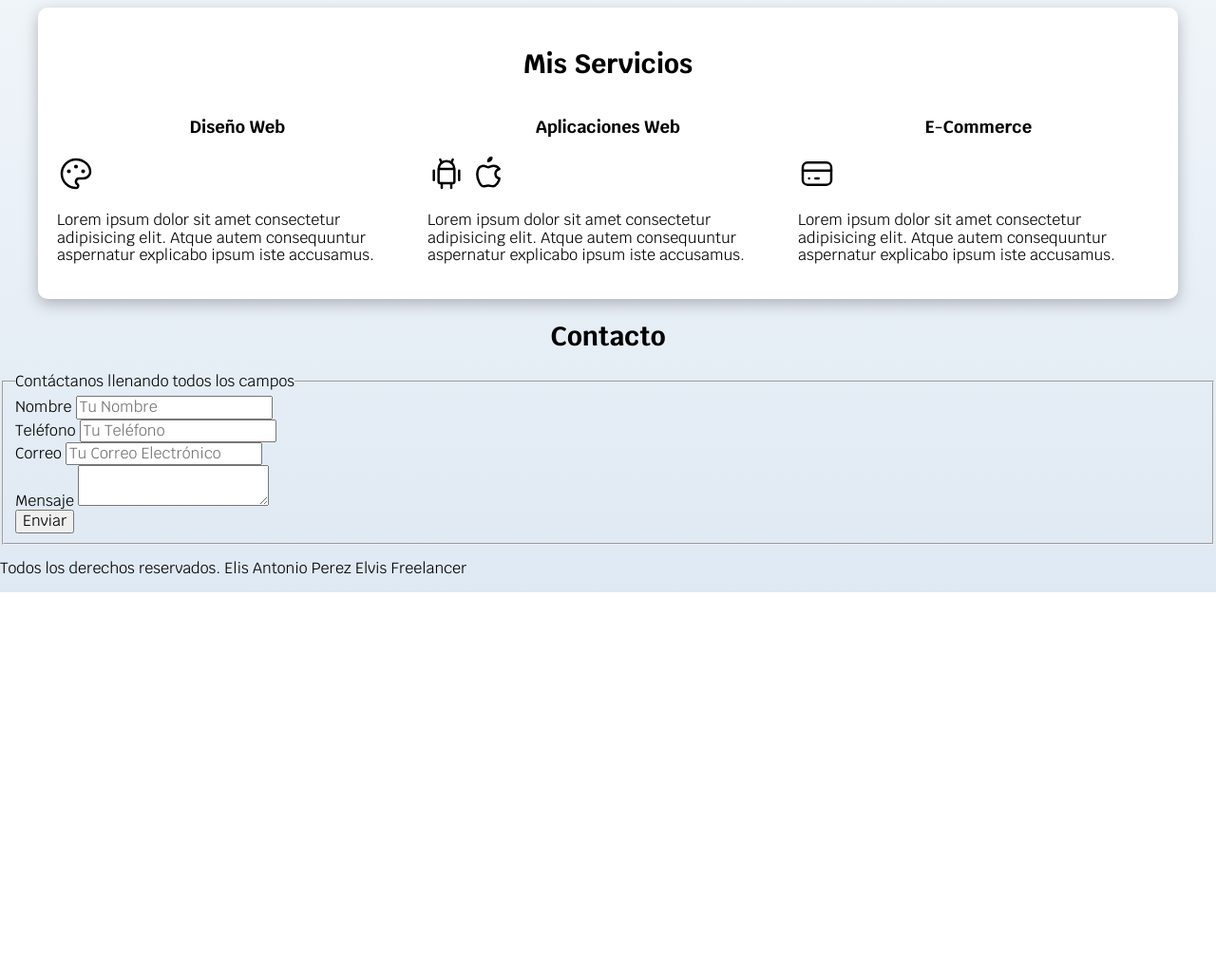
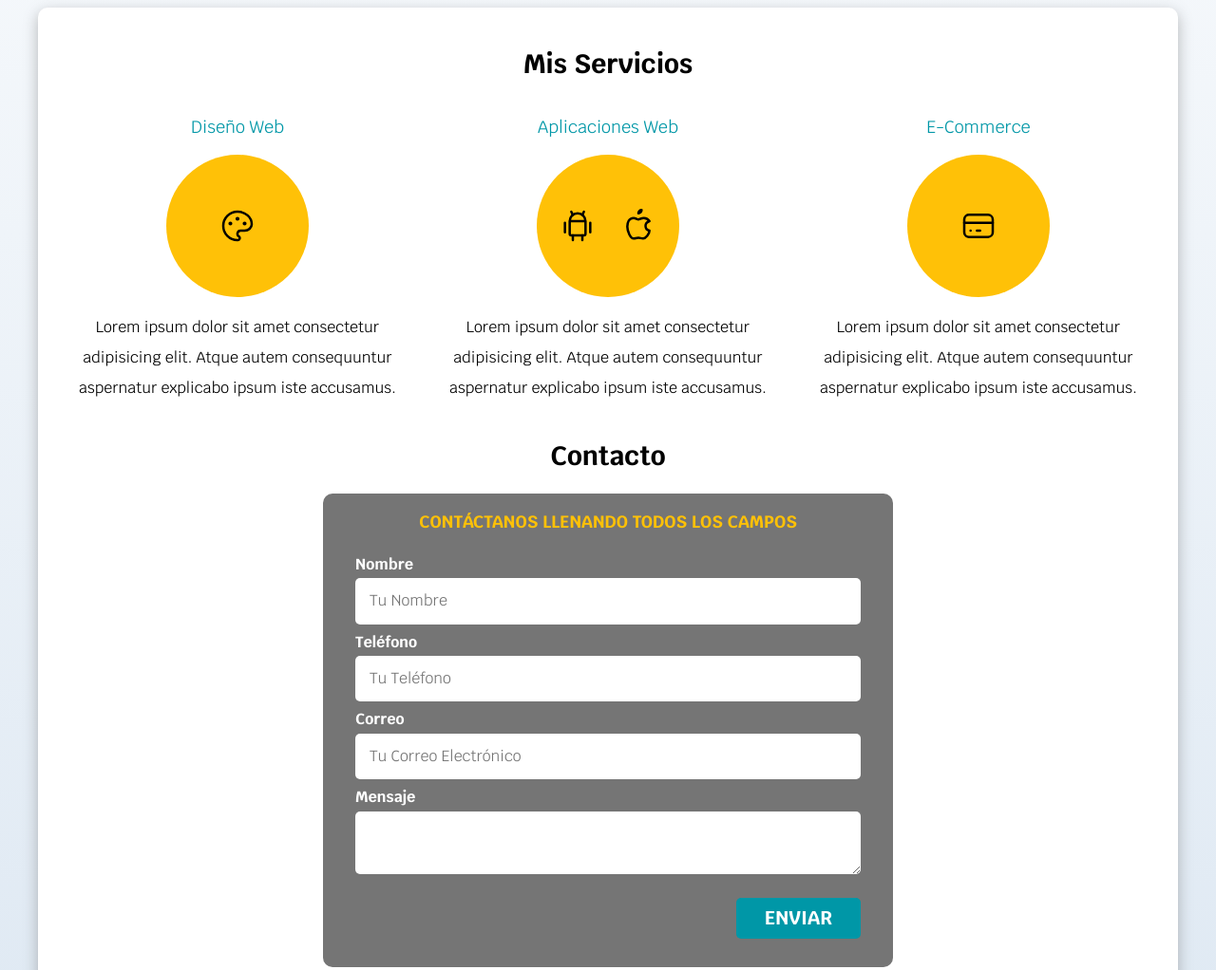
Before and after one commit to ElisPerez/freelancer_inicio, a plain HTML site: page index.html in a window 1280 px wide. Shown: the part 600-1622 px from the top of the page at 95% size. Before the commit the page ends 1224 px from the top, so only its background shows below. Drawn offline with Linux system fonts and the light colour scheme.

Commit message:
utilidades

```diff
--- a/css/style.css
+++ b/css/style.css
@@ -42,12 +42,17 @@ body {
   border-radius: 0.5rem;
   width: 90%;
   text-align: center;
+  border: none;
 }
 
 @media (min-width: 768px) {
   .boton {
     width: auto;
   }
+}
+
+.boton:hover {
+  cursor: pointer;
 }
 
 .sombra {
@@ -83,6 +88,25 @@ h3 {
 /* TITULOS */
 .titulo span {
   font-size: 2rem;
+}
+
+/* UTILIDADES */
+.w-sm-100 {
+  width: 100%;
+}
+
+@media (min-width: 768px) {
+  .w-sm-100 {
+    width: auto;
+  }
+}
+
+.flex {
+  display: flex;
+}
+
+.alinear-derecha {
+  justify-content: flex-end;
 }
 
 /* NAVEGACIÓN PRINCIPAL */
@@ -163,3 +187,78 @@ h3 {
     column-gap: 1rem;
   }
 }
+
+.servicio {
+  display: flex;
+  flex-direction: column;
+  align-items: center; /* Alineación HORIZONTAL */
+}
+
+.servicio h3 {
+  color: var(--secundario);
+  font-weight: normal;
+}
+
+.servicio p {
+  line-height: 2;
+  text-align: center;
+}
+
+.servicio .iconos {
+  height: 15rem;
+  width: 15rem;
+  background-color: var(--primario);
+  border-radius: 50%;
+  display: flex;
+  justify-content: space-evenly; /* Alineación HORIZONTAL */
+  align-items: center; /* Alineación VERTICAL */
+}
+
+/* CONTACTO */
+.formulario {
+  background-color: var(--gris);
+  width: min(60rem, 100%);
+  margin: 0 auto; /* Alineación HORIZONTAL y VERTICAL en display:block */
+  padding: 2rem;
+  border-radius: 1rem;
+}
+
+.formulario fieldset {
+  border: none;
+}
+
+.formulario legend {
+  text-align: center;
+  font-size: 1.8rem;
+  text-transform: uppercase;
+  font-weight: 700;
+  margin-bottom: 2rem;
+  color: var(--primario);
+}
+
+.contenedor-campos {
+}
+
+.campo {
+  margin-bottom: 1rem;
+}
+
+.campo label {
+  color: var(--blanco);
+  font-weight: bold;
+  margin-bottom: 0.5rem;
+  display: block;
+}
+
+/* Seleccionar por atributo */
+/* .campo input[type="text"],
+.campo input[type="tel"] {
+  background-color: red;
+} */
+
+.input-text {
+  width: 100%;
+  border: none;
+  padding: 1.5rem;
+  border-radius: 0.5rem;
+}
--- a/index.html
+++ b/index.html
@@ -73,9 +73,9 @@
       <h2>Mis Servicios</h2>
 
       <div class="servicios">
-        <section>
+        <section class="servicio">
           <h3>Diseño Web</h3>
-
+          <div class="iconos">
             <svg
               xmlns="http://www.w3.org/2000/svg"
               class="icon icon-tabler icon-tabler-palette"
@@ -96,6 +96,7 @@
               <circle cx="12" cy="7.5" r=".5" fill="currentColor" />
               <circle cx="16.5" cy="10.5" r=".5" fill="currentColor" />
             </svg>
+          </div>
 
           <p>
             Lorem ipsum dolor sit amet consectetur adipisicing elit. Atque autem consequuntur
@@ -103,9 +104,10 @@
           </p>
         </section>
 
-        <section>
+        <section class="servicio">
           <h3>Aplicaciones Web</h3>
 
+          <div class="iconos">
             <svg
               xmlns="http://www.w3.org/2000/svg"
               class="icon icon-tabler icon-tabler-brand-android"
@@ -146,16 +148,16 @@
               />
               <path d="M12 4a2 2 0 0 0 2 -2a2 2 0 0 0 -2 2" />
             </svg>
-
+          </div>
           <p>
             Lorem ipsum dolor sit amet consectetur adipisicing elit. Atque autem consequuntur
             aspernatur explicabo ipsum iste accusamus.
           </p>
         </section>
 
-        <section>
+        <section class="servicio">
           <h3>E-Commerce</h3>
-
+          <div class="iconos">
             <svg
               xmlns="http://www.w3.org/2000/svg"
               class="icon icon-tabler icon-tabler-credit-card"
@@ -174,6 +176,7 @@
               <line x1="7" y1="15" x2="7.01" y2="15" />
               <line x1="11" y1="15" x2="13" y2="15" />
             </svg>
+          </div>
 
           <p>
             Lorem ipsum dolor sit amet consectetur adipisicing elit. Atque autem consequuntur
@@ -182,37 +185,42 @@
         </section>
       </div>
       <!-- End .servicios -->
-    </main>
 
       <section>
         <h2>Contacto</h2>
 
-      <form>
+        <form class="formulario">
           <fieldset>
             <legend>Contáctanos llenando todos los campos</legend>
-          <div>
+
+            <div class="contenedor-campos">
+              <div class="campo">
                 <label for="">Nombre</label>
-            <input type="text" placeholder="Tu Nombre" />
+                <input class="input-text" type="text" placeholder="Tu Nombre" />
               </div>
-          <div>
+              <div class="campo">
                 <label for="">Teléfono</label>
-            <input type="tel" placeholder="Tu Teléfono" />
+                <input class="input-text" type="tel" placeholder="Tu Teléfono" />
               </div>
 
-          <div>
+              <div class="campo">
                 <label for="">Correo</label>
-            <input type="email" name="" id="" placeholder="Tu Correo Electrónico" />
+                <input class="input-text" type="email" name="" id="" placeholder="Tu Correo Electrónico" />
               </div>
-          <div>
+              <div class="campo">
                 <label for="">Mensaje</label>
-            <textarea></textarea>
+                <textarea class="input-text"></textarea>
               </div>
-          <div>
-            <input type="submit" value="Enviar" />
+            </div>
+            <!-- End .contenedor-campos -->
+            <div class="alinear-derecha flex">
+              <input class="boton w-sm-100" type="submit" value="Enviar" />
             </div>
           </fieldset>
         </form>
       </section>
+      <!-- End Contacto -->
+    </main>
     <footer>
       <p>Todos los derechos reservados. Elis Antonio Perez Elvis Freelancer</p>
     </footer>
```
Lines whose indentation alone changed are shown as unchanged.
